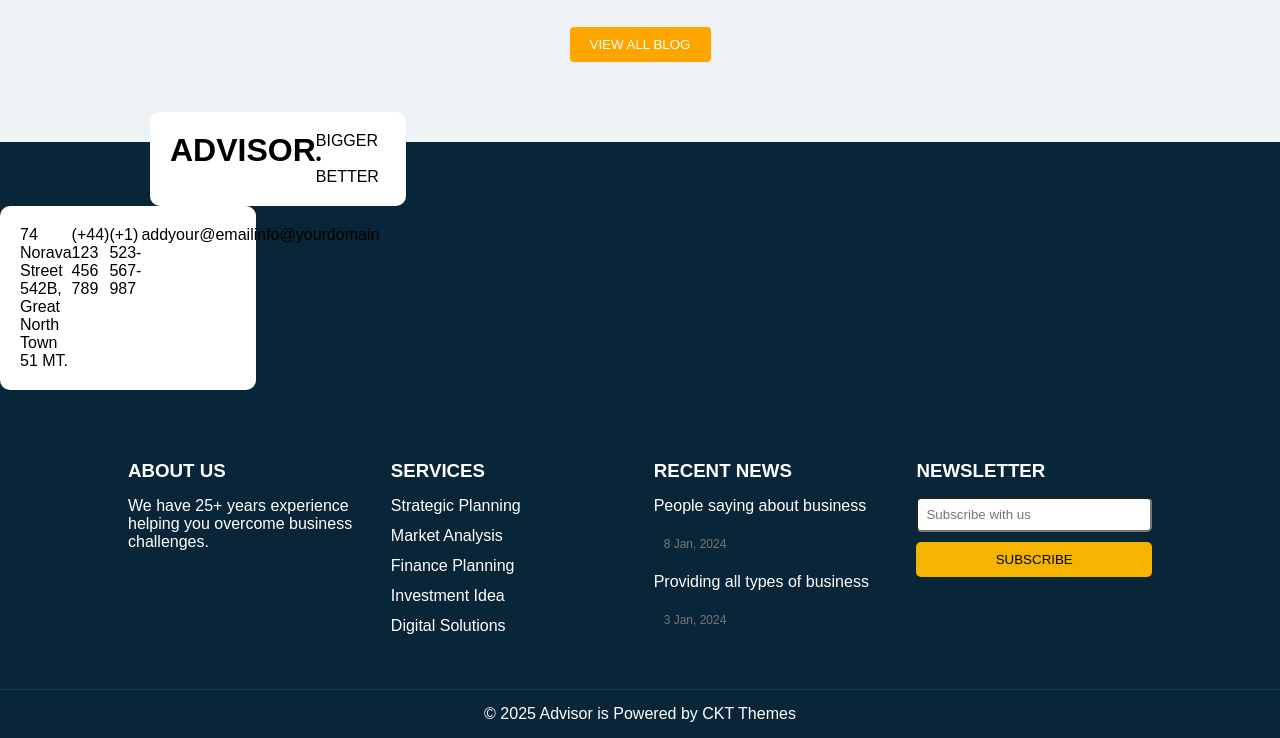
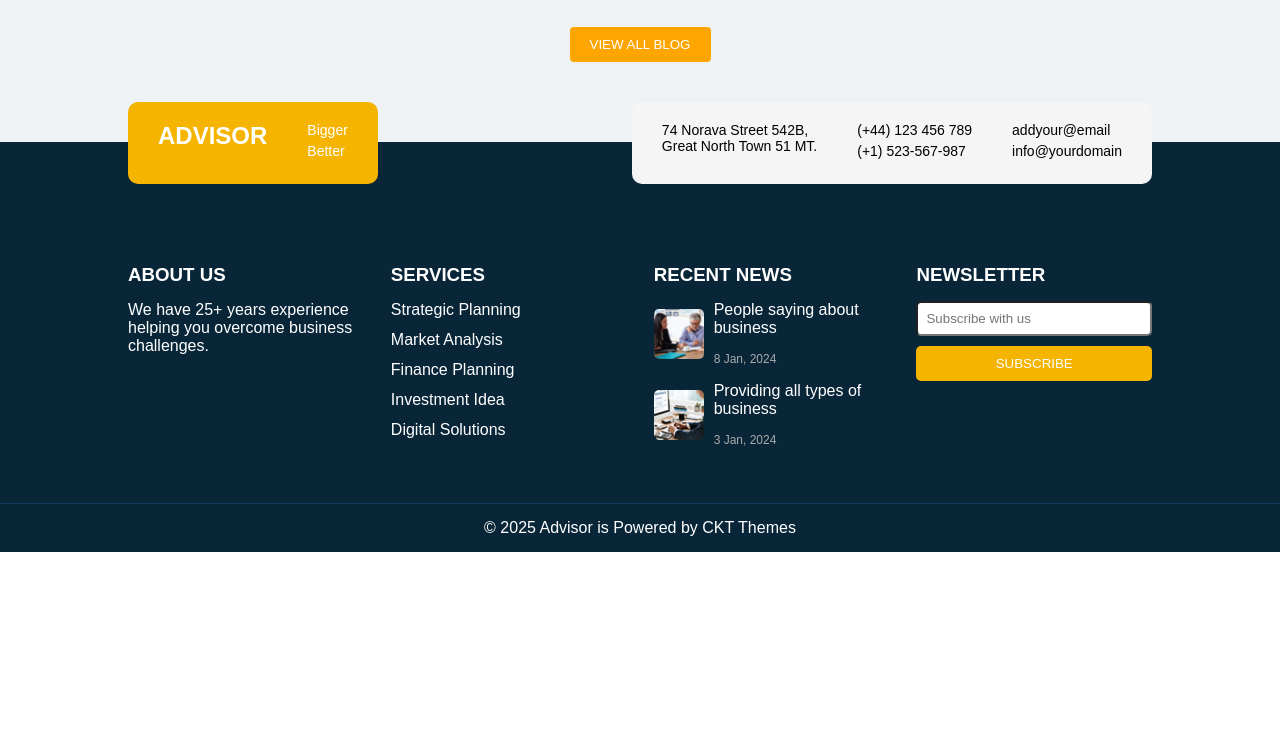
Before and after one commit to amritansh333/W3TASK, a plain HTML site: page index.html in a window 1280 px wide. Shown: the part 3793-4531 px from the top of the page. After the commit the page ends 4345 px from the top, so only its background shows below. Drawn offline with Linux system fonts and the light colour scheme.

Commit message:
update footer

```diff
--- a/index.html
+++ b/index.html
@@ -331,23 +331,40 @@
 <footer class="footer">
 
 
+
 <div class="footer-top">
 
-    <div class="footer-logo">
-        <h1>ADVISOR</h1>
+<div class="footer-logo">
+    <h2>ADVISOR</h2>
 
-        <p>BIGGER • BETTER</p>
+    <div class="contact-item">
+        <p>Bigger</p>
+        <p>Better</p>
+    </div>
+</div>
+
+
+<div class="footer-contact">
+
+    <div class="contact-item">
+        <p>74 Norava Street 542B,<br>Great North Town 51 MT.</p>
     </div>
 
-    <div class="footer-contact">
-        <p>74 Norava Street 542B, Great North Town 51 MT.</p>
+    <div class="contact-item">
         <p>(+44) 123 456 789</p>
         <p>(+1) 523-567-987</p>
+    </div>
+
+    <div class="contact-item">
         <p>addyour@email</p>
         <p>info@yourdomain</p>
     </div>
 
 </div>
+
+
+</div>
+
 
 <div class="footer-container">
 
@@ -366,13 +383,29 @@
     </div>
 
 
-    <div class="footer-col">
-        <h3>RECENT NEWS</h3>
+   <div class="footer-col">
+    <h3>RECENT NEWS</h3>
+
+
+<div class="news-item">
+    <img src="images/news1.png">
+    <div>
         <p>People saying about business</p>
-        <p class="top">8 Jan, 2024</p>
+        <span>8 Jan, 2024</span>
+    </div>
+</div>
+
+<div class="news-item">
+    <img src="images/news2.png">
+    <div>
         <p>Providing all types of business</p>
-        <p class="top">3 Jan, 2024</p>
+        <span>3 Jan, 2024</span>
     </div>
+</div>
+
+
+</div>
+
 
     <div class="footer-col">
         <h3>NEWSLETTER</h3>
--- a/style.css
+++ b/style.css
@@ -552,30 +552,41 @@
 }
 
 
+.footer-top {
+width: 80%;
+margin: auto;
+display: flex;
+justify-content: space-between;
+align-items: center;
+transform: translateY(-40px);
+}
+
+
 .footer-logo {
-width: 20%;
-background: white;
+background: #f4b400;
+color: white;
+display: flex;
+gap: 40px;
+padding: 20px 30px;
+border-radius: 10px;
+}
+
+.footer-contact {
+background: #f5f5f5;
 color: black;
 display: flex;
-margin-left: 150px;
+gap: 40px;
+padding: 20px 30px;
+border-radius: 10px;
 
-padding: 20px;
-border-radius: 10px;
-transform: translateY(-30px);
 
 }
-.footer-contact {
-width: 20%;
-background: white;
-color: black;
-display: flex;
-margin-right: 10px;
 
-padding: 20px;
-border-radius: 10px;
-transform: translateY(-30px);
+.contact-item p {
+font-size: 14px;
+margin-bottom: 5px;
+}
 
-}
 
 .footer-container {
 width: 80%;
@@ -599,6 +610,25 @@
 margin-bottom: 12px;
 }
 
+.news-item {
+display: flex;
+gap: 10px;
+margin-bottom: 15px;
+align-items: center;
+}
+
+.news-item img {
+height: 50px;
+width: 50px;
+border-radius: 5px;
+}
+
+.news-item span {
+font-size: 12px;
+color: #aaa;
+}
+
+
 .footer-col input {
 width: 100%;
 padding: 8px;
@@ -612,6 +642,7 @@
 background: #f4b400;
 border: none;
 border-radius: 5px;
+color: white;
 }
 
 .footer-bottom {
```
Also changed, not shown: images/news1.png (added), images/news2.png (added).
